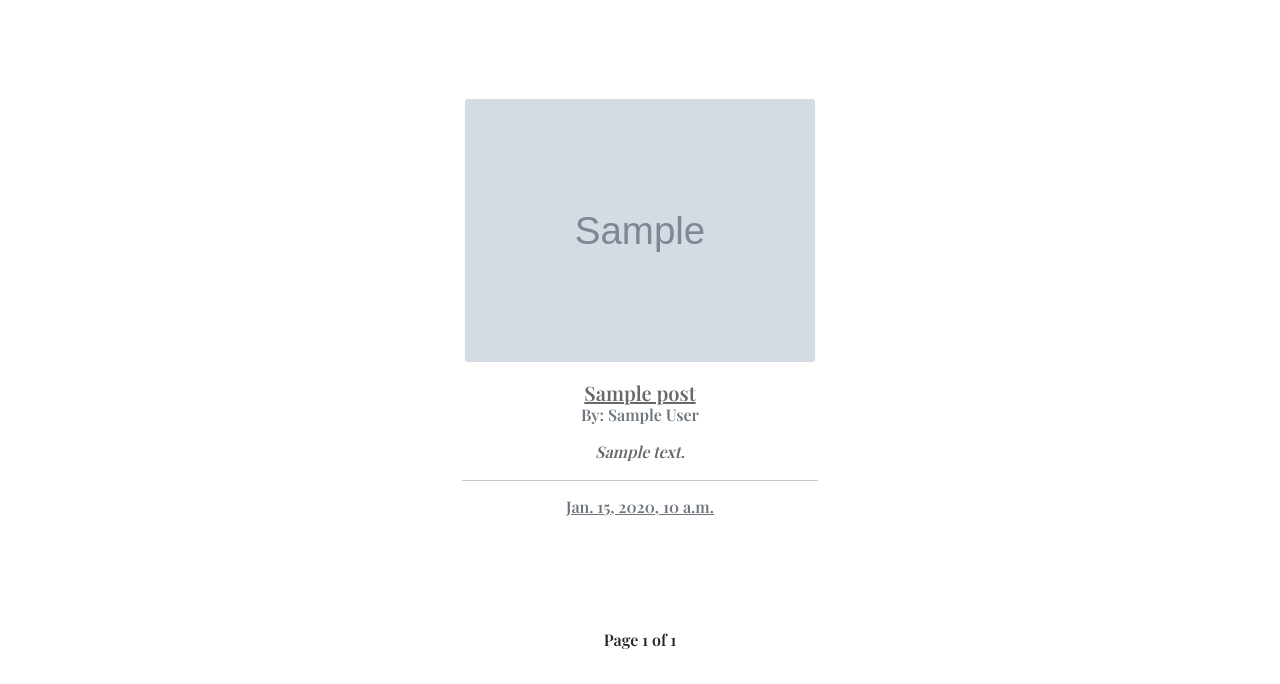
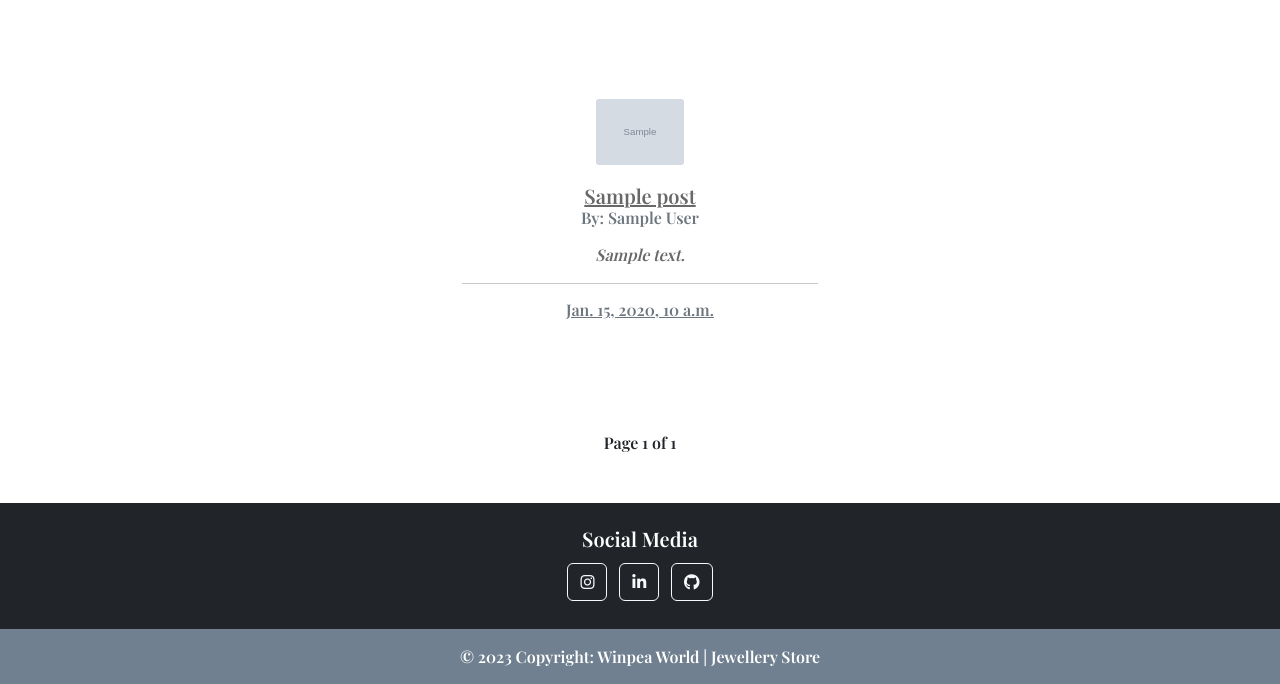
Before and after one commit to LewisHaZ/CI_PP4_WINPEA, a Django app: template blog/templates/blog/blog.html in a window 1280 px wide. Shown: the part 137-821 px from the top of the page. Run offline with Django 3.2, Linux system fonts and the light colour scheme; the template is opened without the code that fills it: most values are stand-ins (such as "Sample title", 1, 10 or a date in 2020); grey boxes marked "Sample" are stand-in pictures; some libraries are stand-ins or nearby versions.

Commit message:
Revert class change for blog app

```diff
--- a/blog/templates/blog/blog.html
+++ b/blog/templates/blog/blog.html
@@ -15,9 +15,9 @@
 
                 <a href="{% url 'post_expand' post.slug %}">
                     <img src="{% static 'images/image-blog-model.webp' %}"
-                        class="card-img-top rounded img-fluid" alt="A woman wearing Jewellery"></a>
+                        class="card-img-top rounded img-responsive" alt="A woman wearing Jewellery"></a>
                 {% else %}
-                <a href="{% url 'post_expand' post.slug %}"><img src="{{ post.featured_image.url }}" class="card-img-top rounded img-fluid"
+                <a href="{% url 'post_expand' post.slug %}"><img src="{{ post.featured_image.url }}" class="card-img-top rounded img-responsive"
                         alt="Post featured image"></a>
 
                 {% endif %}
```
